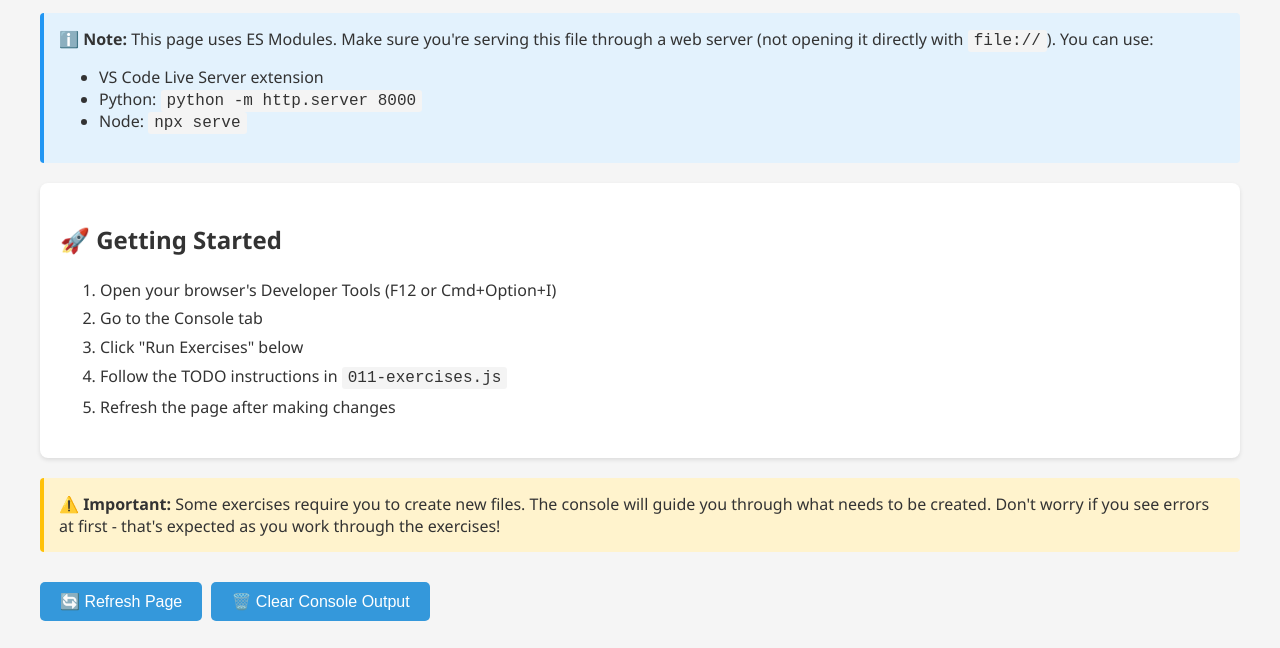
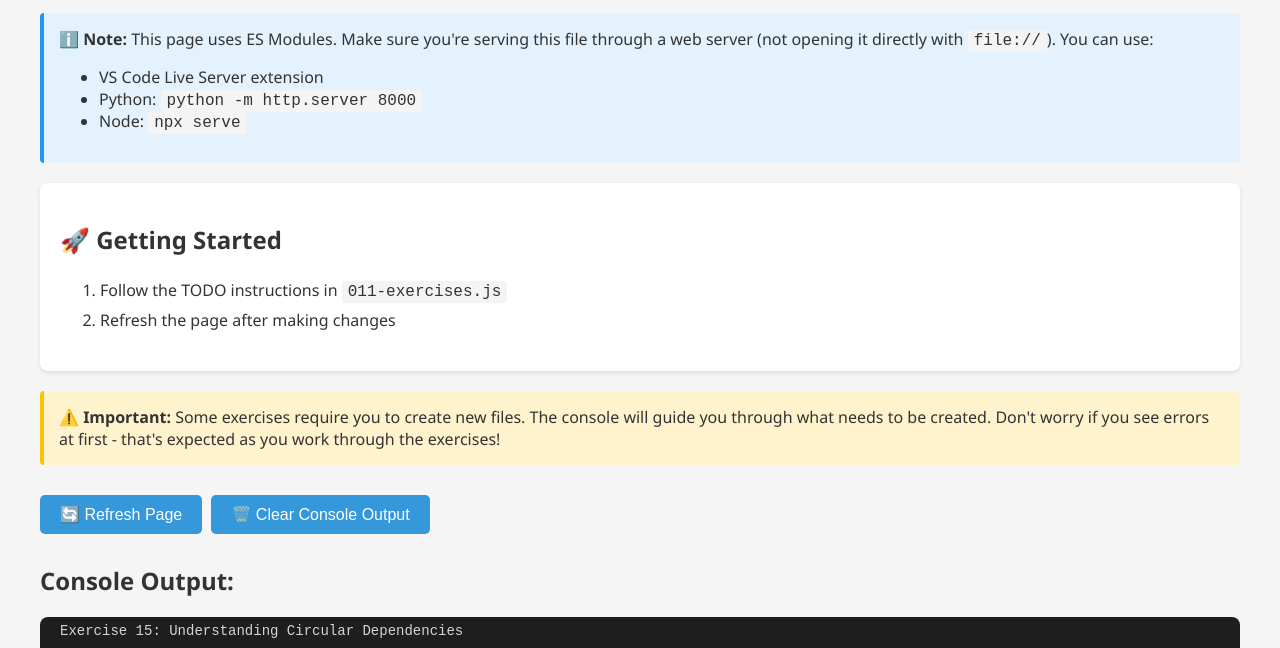
Before and after one commit to FFGFlash/javascript-learning-exercises, a website: page 011-Modules/011-exercises.html in a window 1280 px wide. Shown: the part 106-754 px from the top of the page. Drawn offline with Linux system fonts and the light colour scheme.

Commit message:
fix outdated instructions (Oops)

```diff
--- a/011-Modules/011-exercises.html
+++ b/011-Modules/011-exercises.html
@@ -127,9 +127,6 @@
     <div class="instructions">
       <h2>🚀 Getting Started</h2>
       <ol>
-        <li>Open your browser's Developer Tools (F12 or Cmd+Option+I)</li>
-        <li>Go to the Console tab</li>
-        <li>Click "Run Exercises" below</li>
         <li>Follow the TODO instructions in <code>011-exercises.js</code></li>
         <li>Refresh the page after making changes</li>
       </ol>
```
